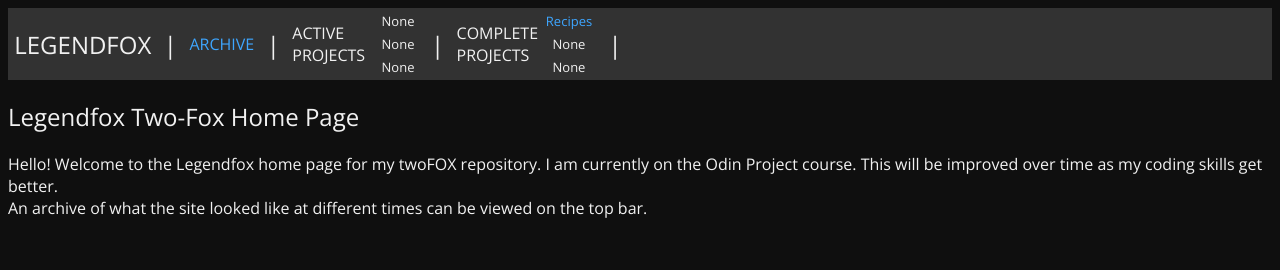
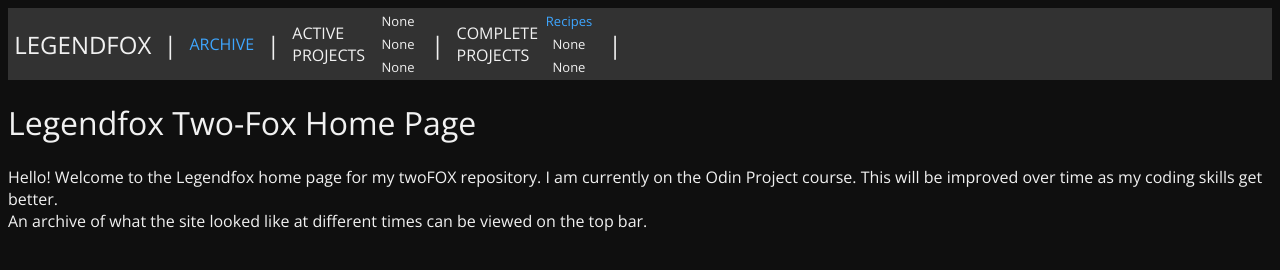
Before and after one commit to thelegendfox/two-fox, a plain HTML site: page index.html in a window 1280 px wide. Drawn offline with nearby package versions, Linux system fonts and the light colour scheme; a small style sheet from the web is missing.

Commit message:
updated size of header

```diff
--- a/index.html
+++ b/index.html
@@ -36,7 +36,7 @@
         <!-- <h2 class="header">&nbsp; | &nbsp;</h2> -->
     </div>
 
-    <h2>Legendfox Two-Fox Home Page</h2>
+    <h1>Legendfox Two-Fox Home Page</h1>
     <p>Hello! Welcome to the Legendfox home page for my twoFOX repository. I am currently on the Odin Project course. This will be improved over time as my
     coding skills get better.<br>  An archive of what the site looked like at different times can be viewed on the top bar.</p>
 </body>
```
